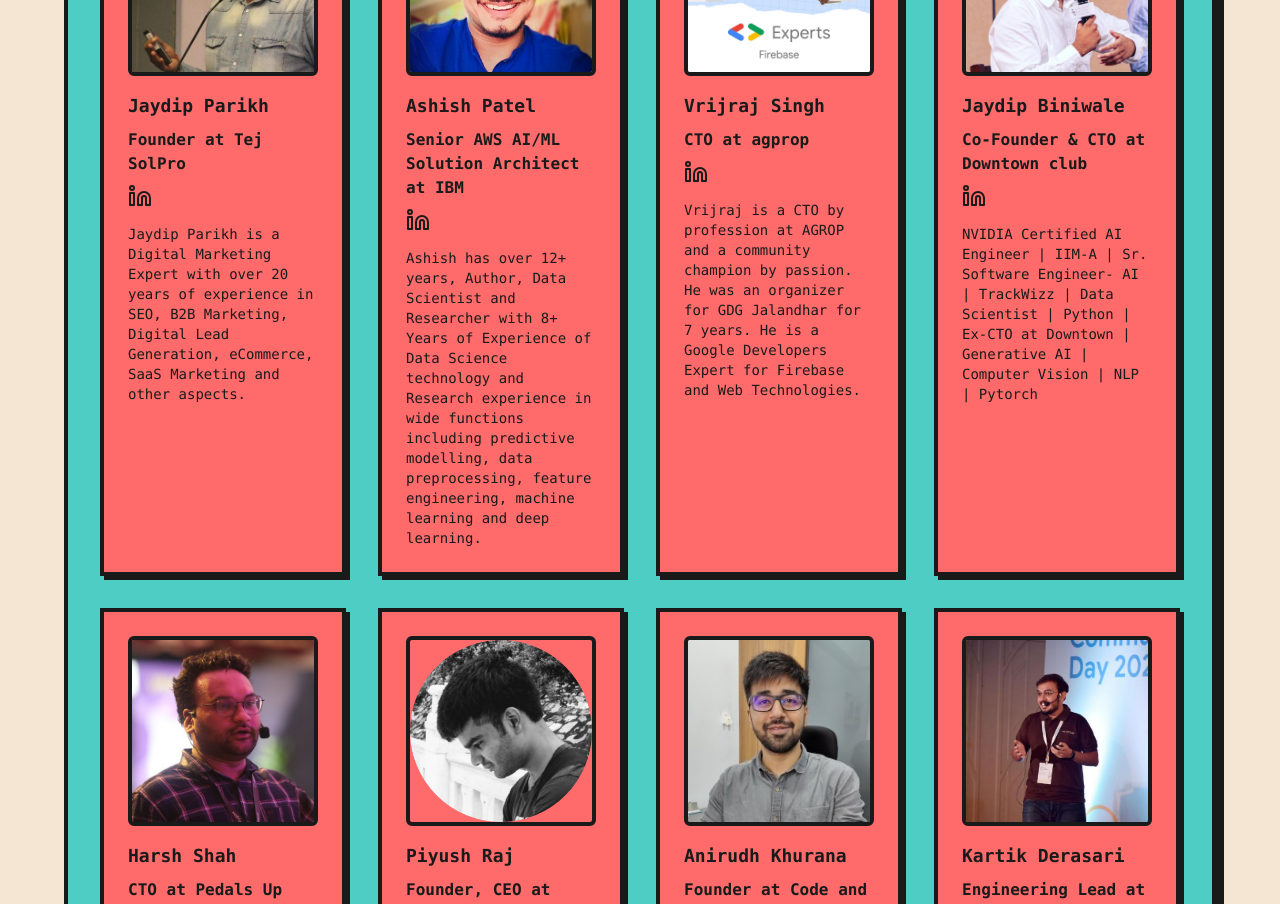
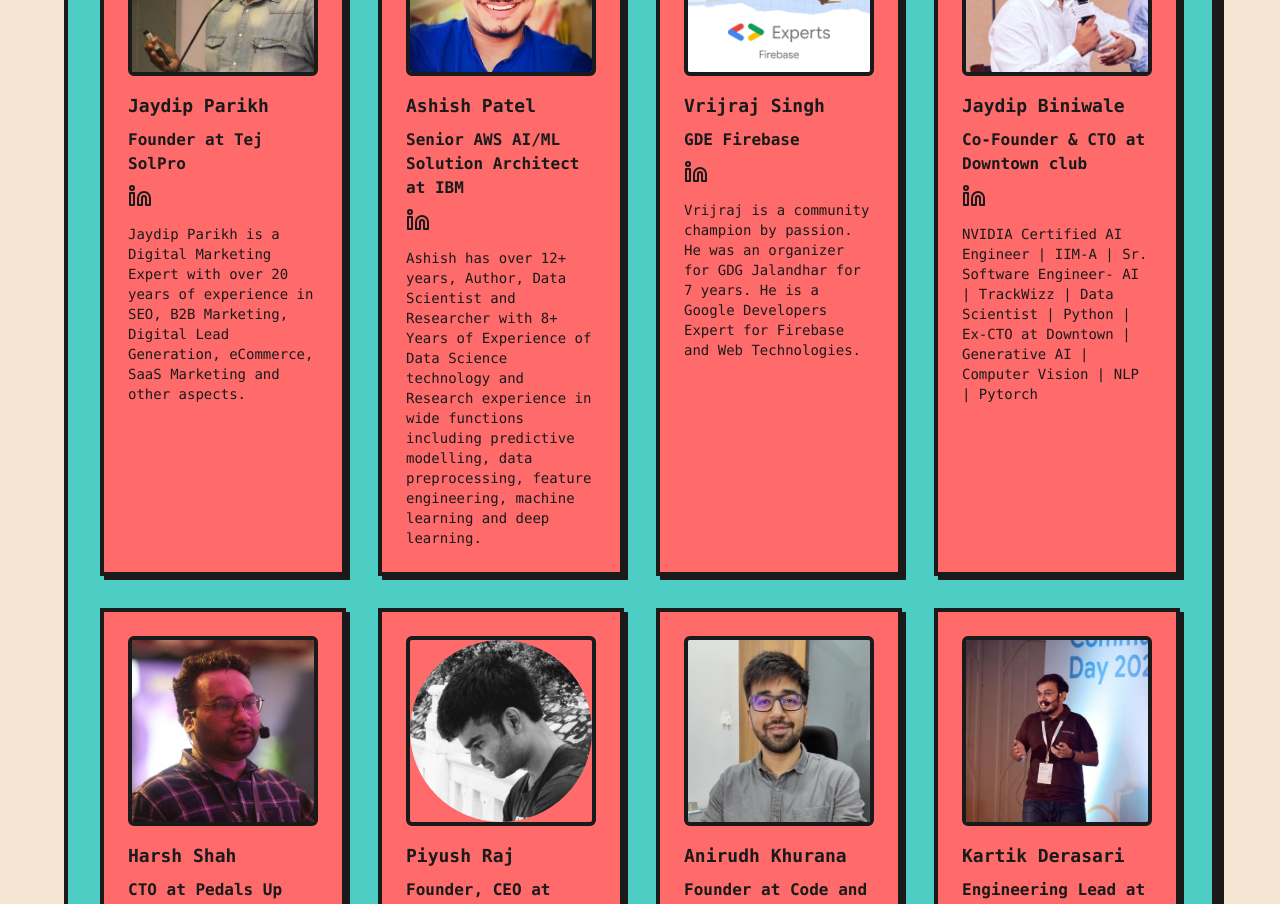
Before and after one commit to gdg-da/devolution, a Next.js app: page /speakers in a window 1280 px wide. Shown: the part 1200-2104 px from the top of the page. Built offline with nearby package versions, Linux system fonts and the light colour scheme; a web font is replaced by a local one.

Commit message:
Update SpeakersPage.tsx

```diff
--- a/src/components/SpeakersPage.tsx
+++ b/src/components/SpeakersPage.tsx
@@ -81,8 +81,8 @@ const speakers: SpeakerProps[] = [
         name: "Vrijraj Singh",
         photo: "/VrijrajSingh.jpg",
         linkedin: "https://www.linkedin.com/in/vrijraj/",
-        position: "CTO at agprop",
-        about: "Vrijraj is a CTO by profession at AGROP and a community champion by passion. He was an organizer for GDG Jalandhar for 7 years. He is a Google Developers Expert for Firebase and Web Technologies."
+        position: "GDE Firebase",
+        about: "Vrijraj is a community champion by passion. He was an organizer for GDG Jalandhar for 7 years. He is a Google Developers Expert for Firebase and Web Technologies."
     },
     {
         name: "Jaydip Biniwale",
```
